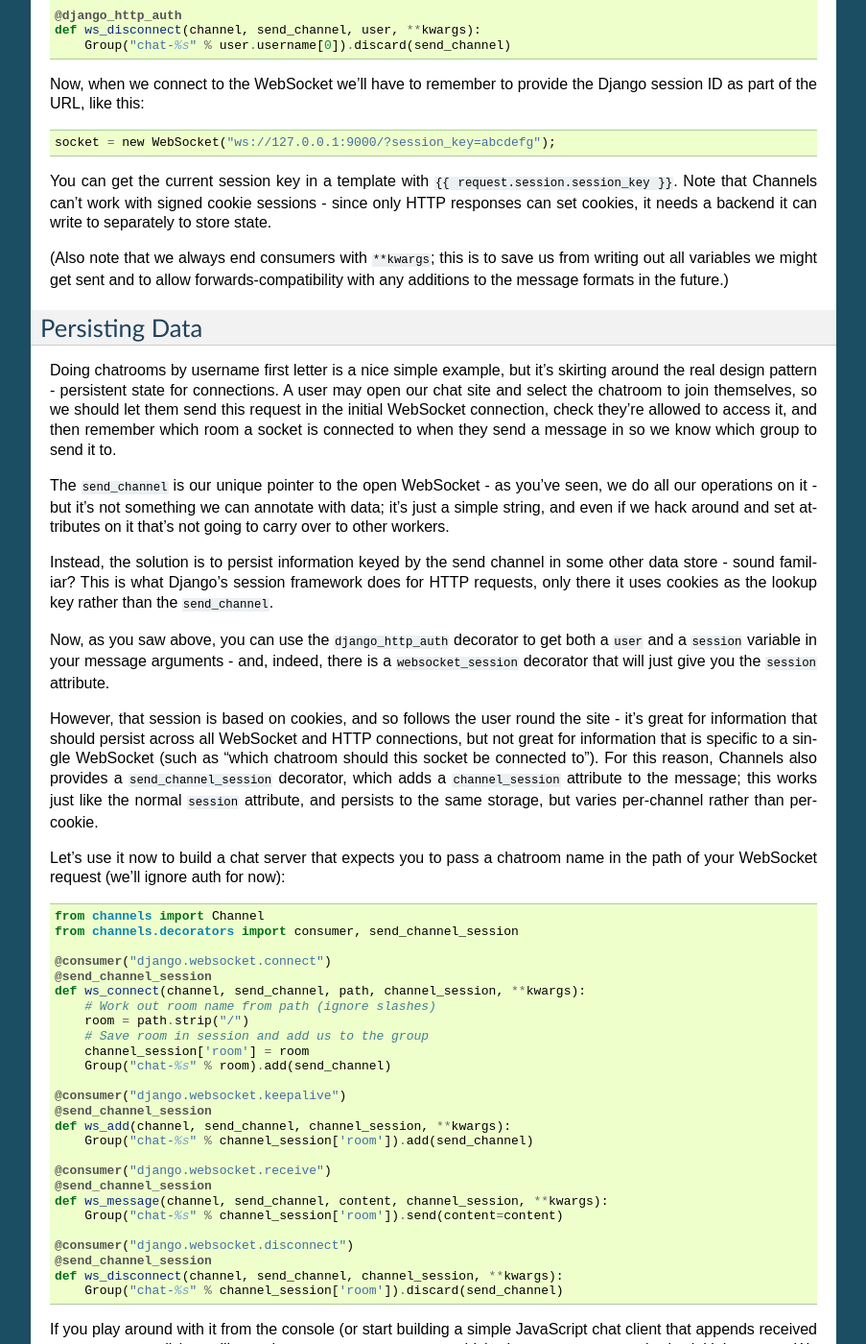
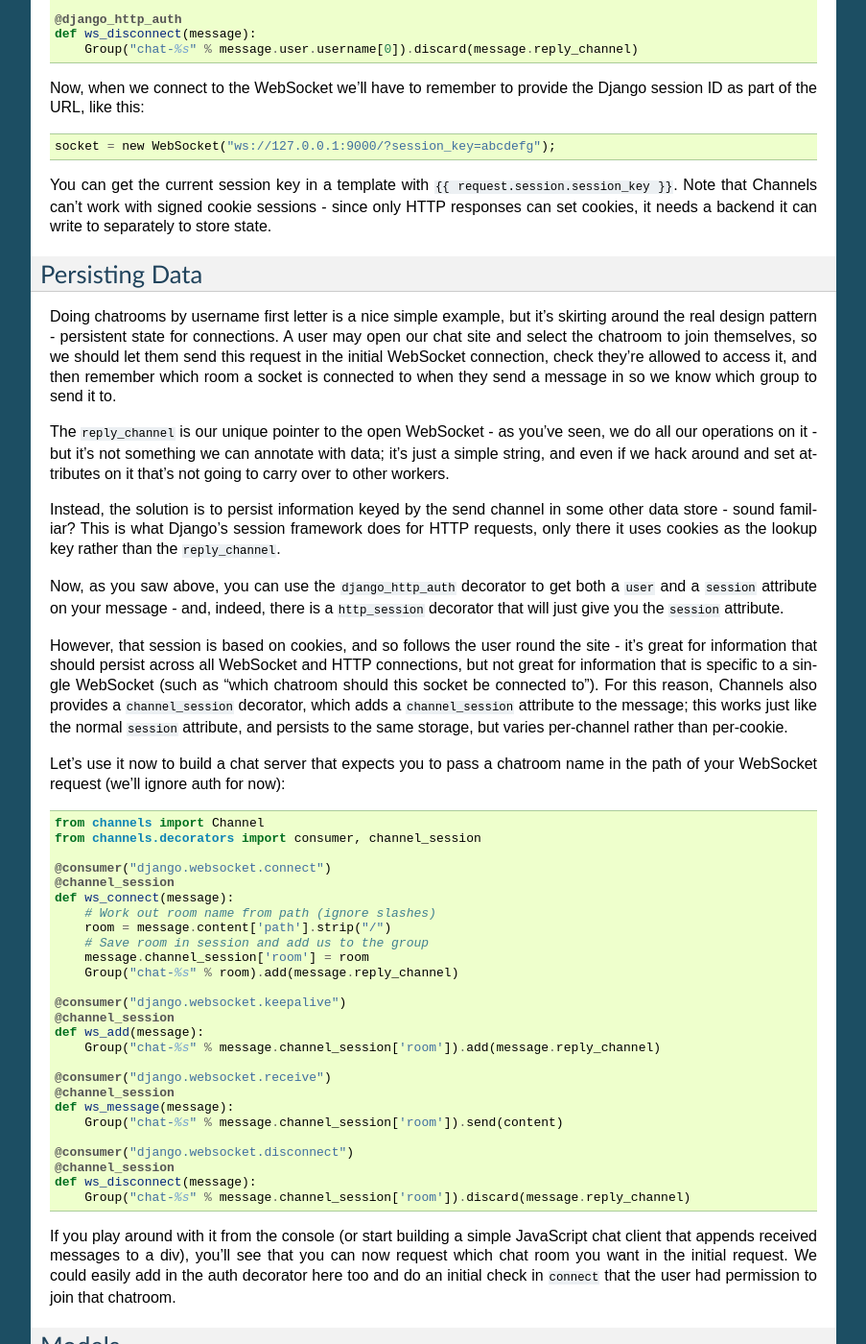
Before and after one commit to phillipchain/DjangoChannels, a Sphinx documentation site: the page built from docs/getting-started.rst, in a window 1280 px wide and 1400 px high, scrolled down 4605 px. Shown: the whole window at 96% size, without its empty margins (198-1101 px from the left). Built offline with Sphinx 7.4.7, drawn with Linux system fonts in a browser that asks for light colours; some of the changed text lies outside the part shown.

Commit message:
Change to consumers taking a single "message" argument

```diff
--- a/docs/getting-started.rst
+++ b/docs/getting-started.rst
@@ -26,16 +26,16 @@ Make a new project, a new app, and put this in a ``consumers.py`` file in the ap
     from channels import Channel
     from django.http import HttpResponse
 
-    def http_consumer(response_channel, path, **kwargs):
-        response = HttpResponse("Hello world! You asked for %s" % path)
-        Channel(response_channel).send(**response.channel_encode())
+    def http_consumer(message):
+        response = HttpResponse("Hello world! You asked for %s" % message.content['path'])
+        message.reply_channel.send(response.channel_encode())
 
 The most important thing to note here is that, because things we send in
 messages must be JSON-serialisable, the request and response messages
 are in a key-value format. There are ``channel_decode()`` and
 ``channel_encode()`` methods on both Django's request and response classes,
-but here we just take two of the request variables directly as keyword
-arguments for simplicity.
+but here we just use the message's ``content`` attribute directly for simplicity
+(message content is always a dict).
 
 Now, go into your ``settings.py`` file, and set up a channel backend; by default,
 Django will just use a local backend and route HTTP requests to the normal
@@ -72,8 +72,8 @@ do any time. Let's try some WebSockets, and make a basic chat server!
 Delete that consumer and its routing - we'll want the normal Django view layer to
 serve HTTP requests from now on - and make this WebSocket consumer instead::
 
-    def ws_add(channel, send_channel, **kwargs):
-        Group("chat").add(send_channel)
+    def ws_add(message):
+        Group("chat").add(message.reply_channel)
 
 Hook it up to the ``django.websocket.connect`` channel like this::
 
@@ -90,7 +90,7 @@ Now, let's look at what this is doing. It's tied to the
 ``django.websocket.connect`` channel, which means that it'll get a message
 whenever a new WebSocket connection is opened by a client.
 
-When it gets that message, it takes the ``send_channel`` key from it, which
+When it gets that message, it takes the ``reply_channel`` attribute from it, which
 is the unique response channel for that client, and adds it to the ``chat``
 group, which means we can send messages to all connected chat clients.
 
@@ -107,8 +107,8 @@ a group it's already in - similarly, it's safe to discard a channel from a
 group it's not in)::
 
     # Connected to django.websocket.keepalive
-    def ws_keepalive(channel, send_channel, **kwargs):
-        Group("chat").add(send_channel)
+    def ws_keepalive(message):
+        Group("chat").add(message.reply_channel)
 
 Of course, this is exactly the same code as the ``connect`` handler, so let's
 just route both channels to the same consumer::
@@ -125,8 +125,8 @@ handler to clean up as people disconnect (most channels will cleanly disconnect
 and get this called)::
 
     # Connected to django.websocket.disconnect
-    def ws_disconnect(channel, send_channel, **kwargs):
-        Group("chat").discard(send_channel)
+    def ws_disconnect(message):
+        Group("chat").discard(message.reply_channel)
 
 Now, that's taken care of adding and removing WebSocket send channels for the
 ``chat`` group; all we need to do now is take care of message sending. For now,
@@ -136,16 +136,16 @@ any message sent in to all connected clients. Here's all the code::
     from channels import Channel, Group
 
     # Connected to django.websocket.connect and django.websocket.keepalive
-    def ws_add(channel, send_channel, **kwargs):
-        Group("chat").add(send_channel)
+    def ws_add(message):
+        Group("chat").add(message.reply_channel)
 
     # Connected to django.websocket.receive
-    def ws_message(channel, send_channel, content, **kwargs):
-        Group("chat").send(content=content)
+    def ws_message(message):
+        Group("chat").send(message.content)
 
     # Connected to django.websocket.disconnect
-    def ws_disconnect(channel, send_channel, **kwargs):
-        Group("chat").discard(send_channel)
+    def ws_disconnect(message):
+        Group("chat").discard(message.reply_channel)
 
 And what our routing should look like in ``settings.py``::
 
@@ -264,7 +264,7 @@ is much more portable, and works in development where you need to run a separate
 WebSocket server (by default, on port 9000).
 
 All we need to do is add the ``django_http_auth`` decorator to our views,
-and we'll get extra ``session`` and ``user`` keyword arguments we can use;
+and we'll get extra ``session`` and ``user`` keyword attributes on ``message`` we can use;
 let's make one where users can only chat to people with the same first letter
 of their username::
 
@@ -272,16 +272,16 @@ of their username::
     from channels.decorators import django_http_auth
 
     @django_http_auth
-    def ws_add(channel, send_channel, user, **kwargs):
-        Group("chat-%s" % user.username[0]).add(send_channel)
+    def ws_add(message):
+        Group("chat-%s" % message.user.username[0]).add(message.reply_channel)
 
     @django_http_auth
-    def ws_message(channel, send_channel, content, user, **kwargs):
-        Group("chat-%s" % user.username[0]).send(content=content)
+    def ws_message(message):
+        Group("chat-%s" % message.user.username[0]).send(message.content)
 
     @django_http_auth
-    def ws_disconnect(channel, send_channel, user, **kwargs):
-        Group("chat-%s" % user.username[0]).discard(send_channel)
+    def ws_disconnect(message):
+        Group("chat-%s" % message.user.username[0]).discard(message.reply_channel)
 
 Now, when we connect to the WebSocket we'll have to remember to provide the
 Django session ID as part of the URL, like this::
@@ -293,10 +293,6 @@ Note that Channels can't work with signed cookie sessions - since only HTTP
 responses can set cookies, it needs a backend it can write to separately to
 store state.
 
-(Also note that we always end consumers with ``**kwargs``; this is to save us
-from writing out all variables we might get sent and to allow forwards-compatibility
-with any additions to the message formats in the future.)
-
 Persisting Data
 ---------------
 
@@ -307,7 +303,7 @@ should let them send this request in the initial WebSocket connection,
 check they're allowed to access it, and then remember which room a socket is
 connected to when they send a message in so we know which group to send it to.
 
-The ``send_channel`` is our unique pointer to the open WebSocket - as you've
+The ``reply_channel`` is our unique pointer to the open WebSocket - as you've
 seen, we do all our operations on it - but it's not something we can annotate
 with data; it's just a simple string, and even if we hack around and set
 attributes on it that's not going to carry over to other workers.
@@ -315,18 +311,18 @@ attributes on it that's not going to carry over to other workers.
 Instead, the solution is to persist information keyed by the send channel in
 some other data store - sound familiar? This is what Django's session framework
 does for HTTP requests, only there it uses cookies as the lookup key rather
-than the ``send_channel``.
+than the ``reply_channel``.
 
 Now, as you saw above, you can use the ``django_http_auth`` decorator to get
-both a ``user`` and a ``session`` variable in your message arguments - and,
-indeed, there is a ``websocket_session`` decorator that will just give you
+both a ``user`` and a ``session`` attribute on your message - and,
+indeed, there is a ``http_session`` decorator that will just give you
 the ``session`` attribute.
 
 However, that session is based on cookies, and so follows the user round the
 site - it's great for information that should persist across all WebSocket and
 HTTP connections, but not great for information that is specific to a single
 WebSocket (such as "which chatroom should this socket be connected to"). For
-this reason, Channels also provides a ``send_channel_session`` decorator,
+this reason, Channels also provides a ``channel_session`` decorator,
 which adds a ``channel_session`` attribute to the message; this works just like
 the normal ``session`` attribute, and persists to the same storage, but varies
 per-channel rather than per-cookie.
@@ -335,31 +331,31 @@ Let's use it now to build a chat server that expects you to pass a chatroom
 name in the path of your WebSocket request (we'll ignore auth for now)::
 
     from channels import Channel
-    from channels.decorators import consumer, send_channel_session
+    from channels.decorators import consumer, channel_session
 
     @consumer("django.websocket.connect")
-    @send_channel_session
-    def ws_connect(channel, send_channel, path, channel_session, **kwargs):
+    @channel_session
+    def ws_connect(message):
         # Work out room name from path (ignore slashes)
-        room = path.strip("/")
+        room = message.content['path'].strip("/")
         # Save room in session and add us to the group
-        channel_session['room'] = room
-        Group("chat-%s" % room).add(send_channel)
+        message.channel_session['room'] = room
+        Group("chat-%s" % room).add(message.reply_channel)
 
     @consumer("django.websocket.keepalive")
-    @send_channel_session
-    def ws_add(channel, send_channel, channel_session, **kwargs):
-        Group("chat-%s" % channel_session['room']).add(send_channel)
+    @channel_session
+    def ws_add(message):
+        Group("chat-%s" % message.channel_session['room']).add(message.reply_channel)
 
     @consumer("django.websocket.receive")
-    @send_channel_session
-    def ws_message(channel, send_channel, content, channel_session, **kwargs):
-        Group("chat-%s" % channel_session['room']).send(content=content)
+    @channel_session
+    def ws_message(message):
+        Group("chat-%s" % message.channel_session['room']).send(content)
 
     @consumer("django.websocket.disconnect")
-    @send_channel_session
-    def ws_disconnect(channel, send_channel, channel_session, **kwargs):
-        Group("chat-%s" % channel_session['room']).discard(send_channel)
+    @channel_session
+    def ws_disconnect(message):
+        Group("chat-%s" % message.channel_session['room']).discard(message.reply_channel)
 
 If you play around with it from the console (or start building a simple
 JavaScript chat client that appends received messages to a div), you'll see
@@ -391,40 +387,48 @@ Let's see what that looks like, assuming we
 have a ChatMessage model with ``message`` and ``room`` fields::
 
     from channels import Channel
-    from channels.decorators import consumer, send_channel_session
+    from channels.decorators import consumer, channel_session
     from .models import ChatMessage
 
     @consumer("chat-messages")
-    def msg_consumer(channel, room, message):
+    def msg_consumer(message):
         # Save to model
-        ChatMessage.objects.create(room=room, message=message)
+        ChatMessage.objects.create(
+            room=message.content['room'],
+            message=message.content['message'],
+        )
         # Broadcast to listening sockets
-        Group("chat-%s" % room).send(message)
+        Group("chat-%s" % room).send({
+            "content": message.content['message'],
+        })
 
     @consumer("django.websocket.connect")
-    @send_channel_session
-    def ws_connect(channel, send_channel, path, channel_session, **kwargs):
+    @channel_session
+    def ws_connect(message):
         # Work out room name from path (ignore slashes)
-        room = path.strip("/")
+        room = message.content['path'].strip("/")
         # Save room in session and add us to the group
-        channel_session['room'] = room
-        Group("chat-%s" % room).add(send_channel)
+        message.channel_session['room'] = room
+        Group("chat-%s" % room).add(message.reply_channel)
 
     @consumer("django.websocket.keepalive")
-    @send_channel_session
-    def ws_add(channel, send_channel, channel_session, **kwargs):
-        Group("chat-%s" % channel_session['room']).add(send_channel)
+    @channel_session
+    def ws_add(message):
+        Group("chat-%s" % message.channel_session['room']).add(message.reply_channel)
 
     @consumer("django.websocket.receive")
-    @send_channel_session
-    def ws_message(channel, send_channel, content, channel_session, **kwargs):
+    @channel_session
+    def ws_message(message):
         # Stick the message onto the processing queue
-        Channel("chat-messages").send(room=channel_session['room'], message=content)
+        Channel("chat-messages").send({
+            "room": channel_session['room'],
+            "message": content,
+        })
 
     @consumer("django.websocket.disconnect")
-    @send_channel_session
-    def ws_disconnect(channel, send_channel, channel_session, **kwargs):
-        Group("chat-%s" % channel_session['room']).discard(send_channel)
+    @channel_session
+    def ws_disconnect(message):
+        Group("chat-%s" % message.channel_session['room']).discard(message.reply_channel)
 
 Note that we could add messages onto the ``chat-messages`` channel from anywhere;
 inside a View, inside another model's ``post_save`` signal, inside a management
--- a/docs/message-standards.rst
+++ b/docs/message-standards.rst
@@ -62,7 +62,7 @@ Contains the following keys:
 * META: Same as ``request.META``
 * path: Same as ``request.path``
 * path_info: Same as  ``request.path_info``
-* send_channel: Channel name to send responses on
+* reply_channel: Channel name to send responses on
 
 
 WebSocket Receive
@@ -81,7 +81,7 @@ WebSocket Client Close
 
 Sent when the WebSocket is closed by either the client or the server.
 
-Contains the same keys as WebSocket Connection, including send_channel,
+Contains the same keys as WebSocket Connection, including reply_channel,
 though nothing should be sent on it.
 
 
```
Also changed, not shown: docs/concepts.rst (+9 -9 lines), 8 other files.
